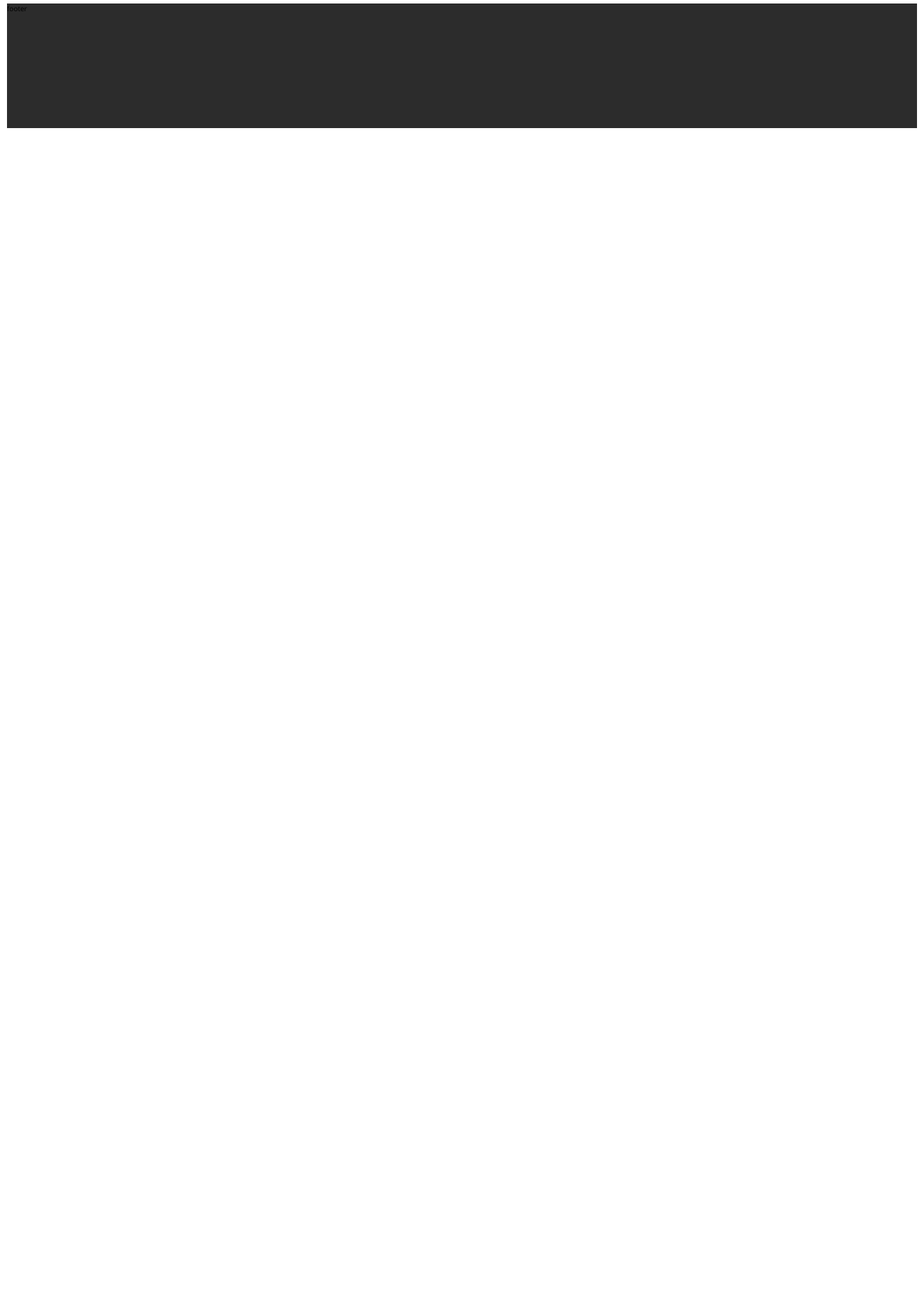
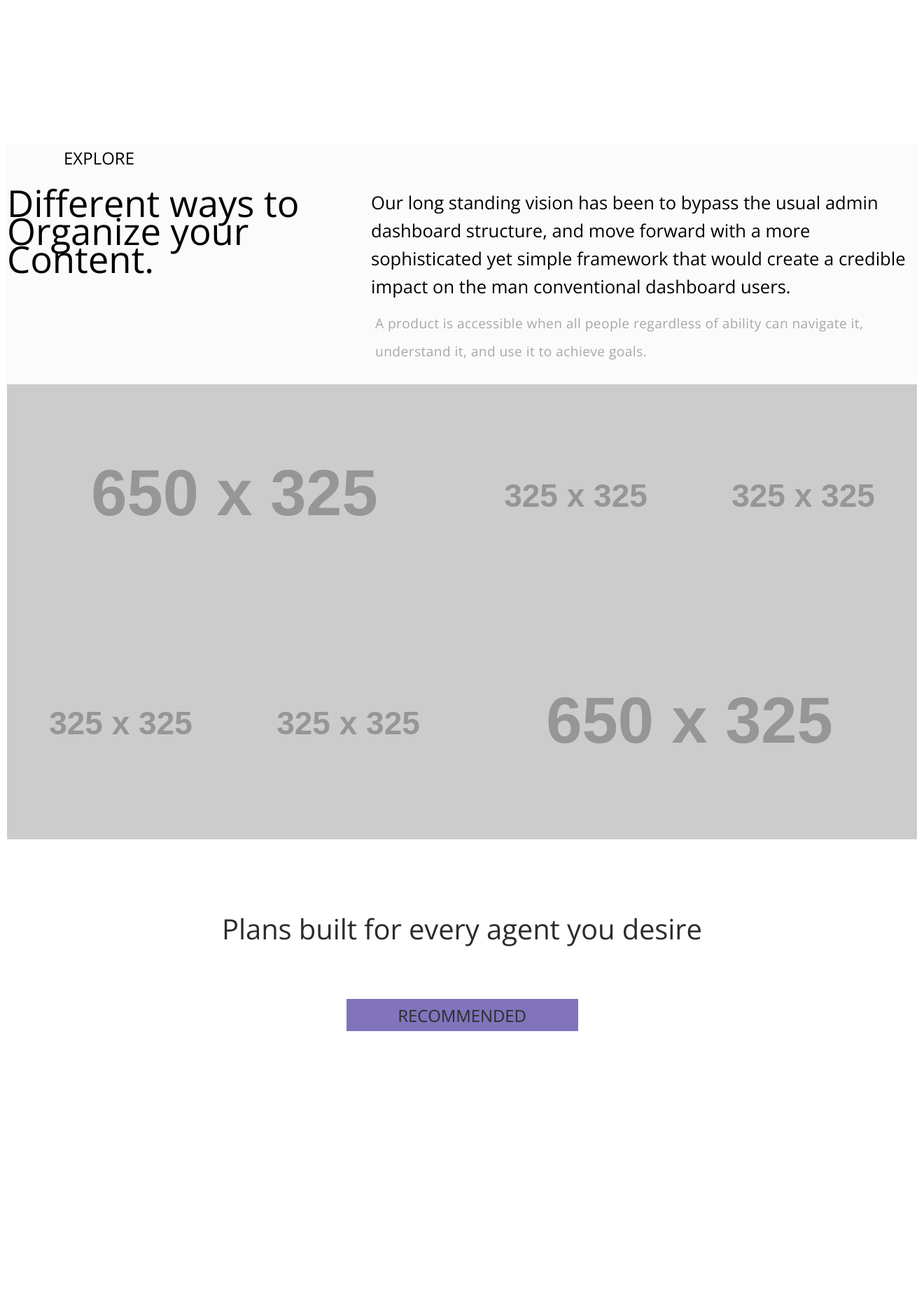
Before and after one commit to ssolt1/weblabSpring2016, a web app: file week6-html-css/lab/indexA.html in a window 1320 px wide. Shown: the part 1320-3200 px from the top of the page at 70% size. Before the commit the page ends 1503 px from the top, so only its background shows below. Run offline with its HTML, style and script files only (its server is not run), Linux system fonts and the light colour scheme; some libraries are stand-ins or nearby versions.

Commit message:
end of class commit

```diff
--- a/week6-html-css/css/styleSheetA.css
+++ b/week6-html-css/css/styleSheetA.css
@@ -1,12 +1,14 @@
-@import url(https://fonts.googleapis.com/css?family=Open+Sans:400,300,600,700,800);
+@import url(https://fonts.googleapis.com/css?family=Open+Sans:100,400,300,600,700,800);
 
 body {
+  padding: 0;
   margin: 0 auto;
-  padding: 0;
+  max-width: 1300px;
   font-size: 10px;
   font-family: 'Open Sans', sans-serif;
+  -webkit-box-sizing: border-box;
+  -moz-box-sizing: border-box;
   box-sizing: border-box;
-  width: 1300px;
 }
 
 .header {
@@ -41,12 +43,14 @@ body {
 
 .mainContainer {
   width: 100%;
+  line-height: 2.5rem;
   /*margin: 0 auto;*/
 }
 
 .nav {
   height: 44px;
   background-color: #2c2c2c;
+  display: -webkit-flex;
   display: flex;
    /*text-decoration: none;*/
   font-size: 1rem;
@@ -54,9 +58,11 @@ body {
 
 ul,
 li {
-   list-style-type: none;
+   /*list-style-type: none;*/
   margin: 0;
   padding: 0;
+  display: inline-flex;
+  justify-content: space-around;
 }
 
 .navL {
@@ -65,7 +71,7 @@ li {
   color: #fff;
    /*text-decoration: none;*/
   order: 1;
-  list-style-type: none;
+  /*list-style-type: none;*/
 }
 
 /*.navL ul li a {
@@ -82,13 +88,14 @@ navL ul li {
   line-height: 2.7;
   color: #fff;
   text-decoration: none;
-   list-style-type: none;
+   /*list-style-type: none;*/
+  justify-content: space-around;
 }
 
 .navR {
   width: 50%;
    /*display: list-item;*/
-  list-style-type: none;
+  /*list-style-type: none;*/
    /*text-decoration: none;*/
   color: #fff;
   order: 2;
@@ -101,14 +108,15 @@ navL ul li {
   list-style-type: none;
 }*/
 navR ul li {
-   float: left;
+  float: right;
   display: block;
   background-color: #666;
   width: 20%;
   line-height: 2.7;
   color: #fff;
-   text-decoration: none;
+   /*text-decoration: none;
    list-style-type: none;
+    justify-content: flex-end;*/
 }
 
 
@@ -129,10 +137,14 @@ navR ul li {
 }*/
 
 .hero {
+  position: relative;
   width: 100%;
   height: 777.3px;
+  margin-top: -4.55rem;
+  margin-left: 0;
    /*position:  absolute;*/
   /*background-image: url(https://unsplash.it/1300/777?image=892);*/
+  background-image: url("http://placehold.it/1300x777.3");
 }
 
 .headline {
@@ -140,18 +152,20 @@ navR ul li {
   font-size: 4.4rem;
   line-height: 1.3;
   letter-spacing: -0.9px;
-  color: #ffffff;
+  /*color: #ffffff;*/
+  color: #000;
 }
 
 .subline {
   padding-left: 96px;
   font-size: 1.9rem;
   letter-spacing: -1px;
-  color: #ffffff;
+  /*color: #ffffff;*/
+  color: #000;
 }
 
 .subscribeBox {
-  padding-left: 96px;
+  margin-left: 96px;
   width: 426px;
   height: 52px;
   border-radius: 3px;
@@ -164,7 +178,140 @@ navR ul li {
   border-radius: 3px;
   background-color: #000000;
   color: #fff;
-  font-size: 1rem;
+  font-size: 1.5rem;
+}
+
+.subsubline {
+  padding-left: 96px;
+  font-size: 1.3rem;
+  letter-spacing: -1px;
+/*color: #ffffff;*/
+  color: #000;
+}
+
+.section2 {
+  margin-top: 637px;
+  width: 100%;
+  height: 343px;
+  background-color: #fbfbfb;
+}
+
+.cont {
+  margin-top: 78px;
+  margin-left: 81px;
+  font-size: 1.5rem;
+}
+
+.main1 {
+  display: flex;
+  flex-direction: row;
+  height: 5.3rem;
+}
+
+.diffWays {
+  display: flex;
+  flex-direction: row;
+  font-size: 3.3rem;
+  letter-spacing: -0.1px;
+  width: 40vw;
+}
+
+.vis {
+  font-size: 1.6rem;
+  width: 60vw;
+  display: flex;
+  flex-direction: column;
+}
+
+div>.access {
+  display: flex;
+  flex-direction: row;
+  font-size: 1.2rem;
+  width: 60vw;
+  letter-spacing: 0.4px;
+  color: #a8a8a8;
+  margin-left: 526px;
+  margin-top: 68px;
+}
+
+.gallery {
+  height: 650px;
+  max-width: 100%;
+  display: flex;
+  flex-flow: row wrap;
+}
+
+.galleryImg1 {
+  width: 50%;
+  height: 325px;
+  background-image: url("http://placehold.it/650x325");
+}
+
+.galleryImg2 {
+  width: 25%;
+  height: 325px;
+  background-image: url("http://placehold.it/325x325");
+}
+
+.galleryImg3 {
+  width: 25%;
+  height: 325px;
+  background-image: url("http://placehold.it/325x325");
+}
+
+.galleryImg4 {
+  width: 25%;
+  height: 325px;
+  background-image: url("http://placehold.it/325x325");
+}
+
+.galleryImg5 {
+  width: 25%;
+  height: 325px;
+  background-image: url("http://placehold.it/325x325");
+}
+
+.galleryImg6 {
+  width: 50%;
+  height: 325px;
+  background-image: url("http://placehold.it/650x325");
+}
+
+.licSection {
+  width: 100%;
+  height: 1023px;
+  display: flex;
+   /*flex-flow: row wrap;*/
+}
+
+.centerHead {
+  /*width: 542px;
+  height: 36px;*/
+  height: 207px;
+  font-family: 'Open Sans' 400;
+  font-size: 2.5rem;
+  line-height: 1.1;
+  letter-spacing: -0.1px;
+  color: #2c2c2c;
+  margin: 0 auto;
+  margin-top: 66.5px;
+}
+
+.recommended {
+  width: 331px;
+  height: 46px;
+  margin: 0 auto;
+  margin-top: 78.1px;
+  background-color: #8173bc;
+  font-size: 1.5rem;
+  text-align: center;
+  line-height: 3rem;
+}
+
+.threeColLic {
+  display: flex;
+  flex-flow: column;
+  height: 796.4px;
 }
 
 .Street-Map-of-New-York-Copy-2 {
--- a/week6-html-css/lab/indexA.html
+++ b/week6-html-css/lab/indexA.html
@@ -4,7 +4,7 @@
       <meta charset="utf-8">
       <title>Mockup A</title>
       <link rel="stylesheet" href="../css/styleSheetA.css" media="screen" title="no title" charset="utf-8">
-      <link href='https://fonts.googleapis.com/css?family=Open+Sans:400,300,600,700,800' rel='stylesheet' type='text/css'>
+      <link href='https://fonts.googleapis.com/css?family=Open+Sans:100,400,300,600,700,800' rel='stylesheet' type='text/css'>
 
    </head>
    <body>
@@ -17,17 +17,17 @@
       <div class="nav">
          <div class="navL">
             <ul>
-               <li><a href="#">HOME</a></li>
-               <li><a href="#">ELEMENTS</a></li>
-               <li><a href="#">PRICING</a></li>
-               <li><a href="#">PORTFOLIO</a></li>
-               <li><a href="#">CONTACT US</a></li>
+               <li><a href="#"><span class="">HOME</span></a></li>
+               <li><a href="#"><span class="">ELEMENTS</span></a></li>
+               <li><a href="#"><span class="">PRICING</span></a></li>
+               <li><a href="#"><span class="">PORTFOLIO</span></a></li>
+               <li><a href="#"><span class="">CONTACT US</span></a></li>
             </ul>
          </div>
          <div class="navR">
             <ul>
-               <li><a href="#">SIGN UP</a></li>
-               <li><a href="#">LOG IN</a></li>
+               <li><a href="#"><span class="">SIGN UP</span></a></li>
+               <li><a href="#"><span class="">LOG IN</span></a></li>
             </ul>
          </div>
       </div>
@@ -42,8 +42,51 @@
             <div>
                <input type="text" class="subscribeBox" /><button type="button" name="button" class="subscribeButton">Subscribe</button>
             </div>
+            <div class="subsubline">
+               <p>
+                  Be first to find out when we launch our product.
+               </p>
+            </div>
       </div>
-
+      <div class="section2">
+         <div class="cont">
+            <p>EXPLORE</p>
+         </div>
+         <div class="main1">
+            <div class="diffWays">Different ways to
+                     Organize your Content.</div>
+            <div class="vis">Our long standing vision has been to bypass the usual admin dashboard structure, and move forward
+                     with a more sophisticated yet simple framework that would create a credible impact on the man
+                     conventional dashboard users.</div>
+         </div>
+         <div class="access">
+            <p>A product is accessible when all people regardless of ability can navigate it,</br>
+                  understand it, and use it to achieve goals.</p>
+         </div>
+      </div>
+      <div class="gallery">
+         <div class="galleryImg1"></div>
+         <div class="galleryImg2"></div>
+         <div class="galleryImg3"></div>
+         <div class="galleryImg4"></div>
+         <div class="galleryImg5"></div>
+         <div class="galleryImg6"></div>
+      </div>
+      <div class="licSection">
+         <div class="centerHead">
+            <p>
+               Plans built for every agent you desire
+            </p>
+            <p class="recommended">RECOMMENDED</p>
+         </div>
+         <div class="threeColLic">
+            <div class=""></div>
+            <div class=""></div>
+            <div class=""></div>
+            <div class=""></div>
+            <div class=""></div>
+         </div>
+      </div>
       <div class="Street-Map-of-New-York-Copy-2">
          <img src="../img/Street-Map-of-New-York-Copy-2.png" />
       </div>
```
Lines whose indentation alone changed are shown as unchanged.
